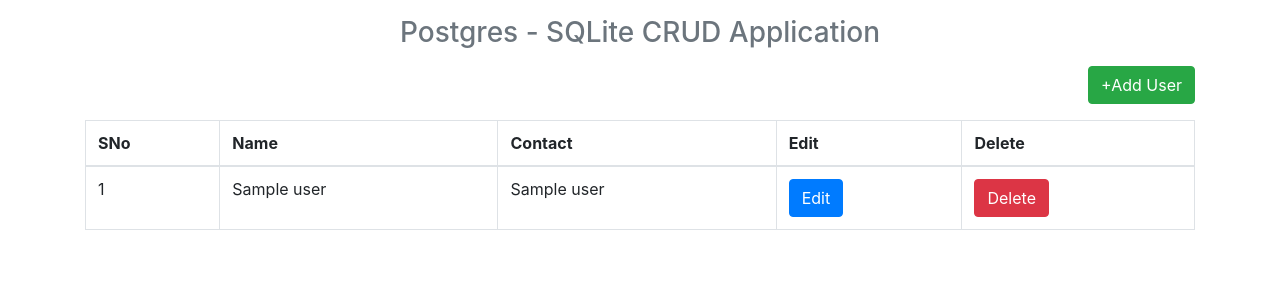
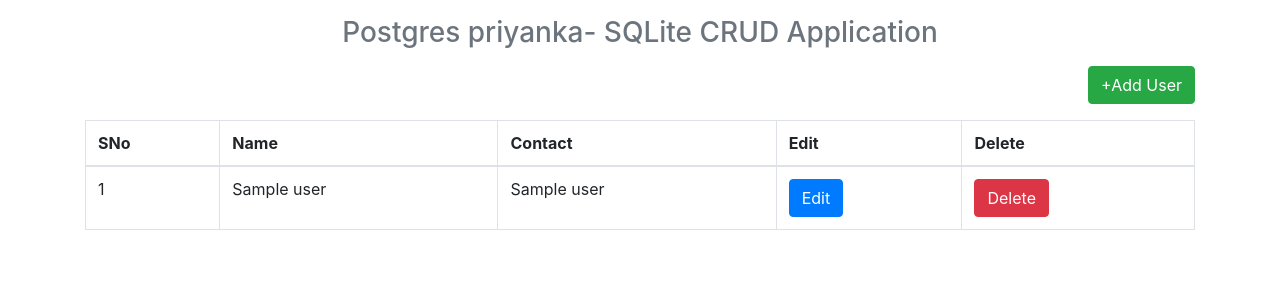
Before and after one commit to unknown12734/database, a Flask app: page / in a window 1280 px wide. Shown: the top 300 px of the page. Run offline with Flask 2, Linux system fonts and the light colour scheme; a database or web service that is not in the repository returns one stand-in record (values such as "Sample title"); some libraries are stand-ins or nearby versions.

Commit message:
added priyanka

```diff
--- a/templates/index.html
+++ b/templates/index.html
@@ -1,6 +1,6 @@
 {% extends 'layout.html' %}
 {% block body %}
-  <h3 class='text-center text-muted mb-3'>Postgres - SQLite CRUD Application</h3>
+  <h3 class='text-center text-muted mb-3'>Postgres priyanka- SQLite CRUD Application</h3>
   <p class='text-right'><a href='{{url_for("add_user")}}' class='btn btn-success '>+Add User</a></p>
   <table class='table table-bordered'>
     <thead>
```
